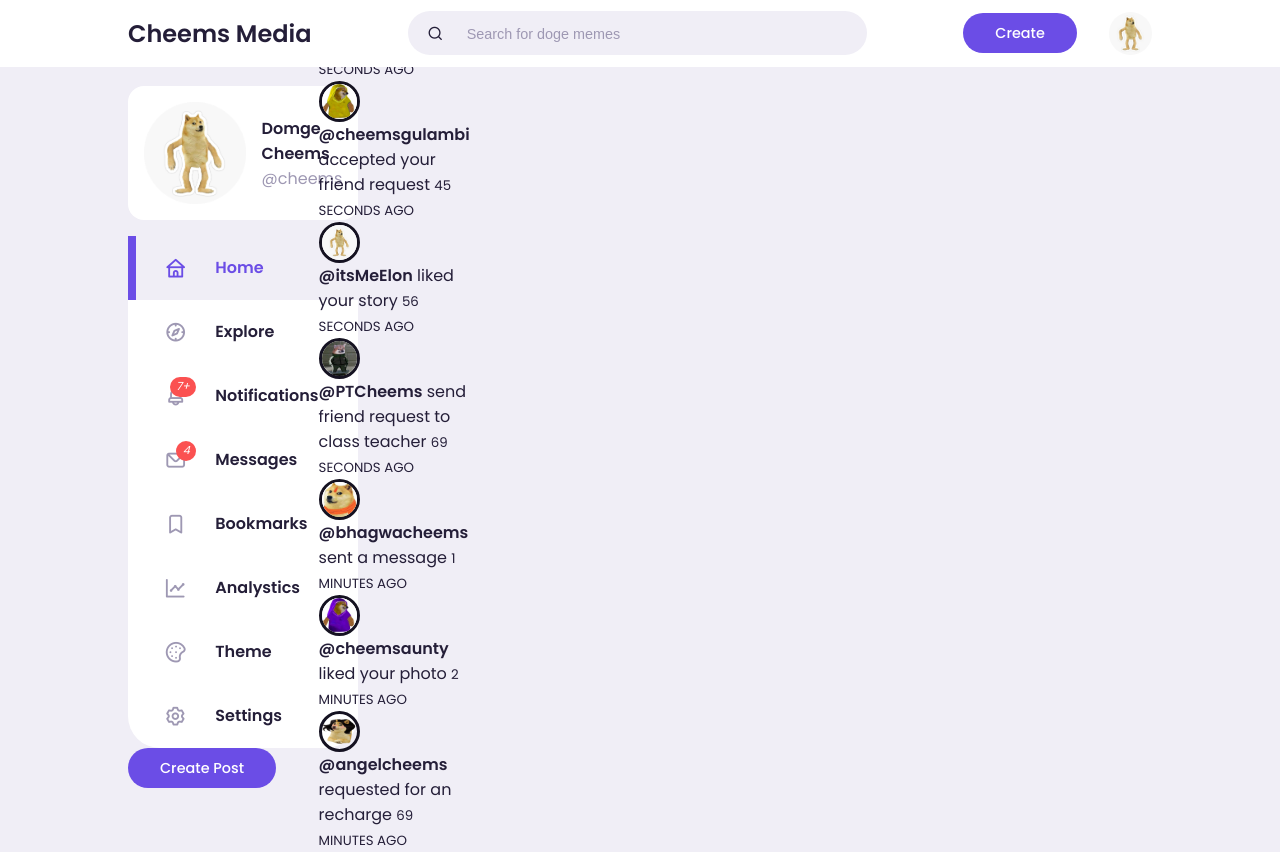
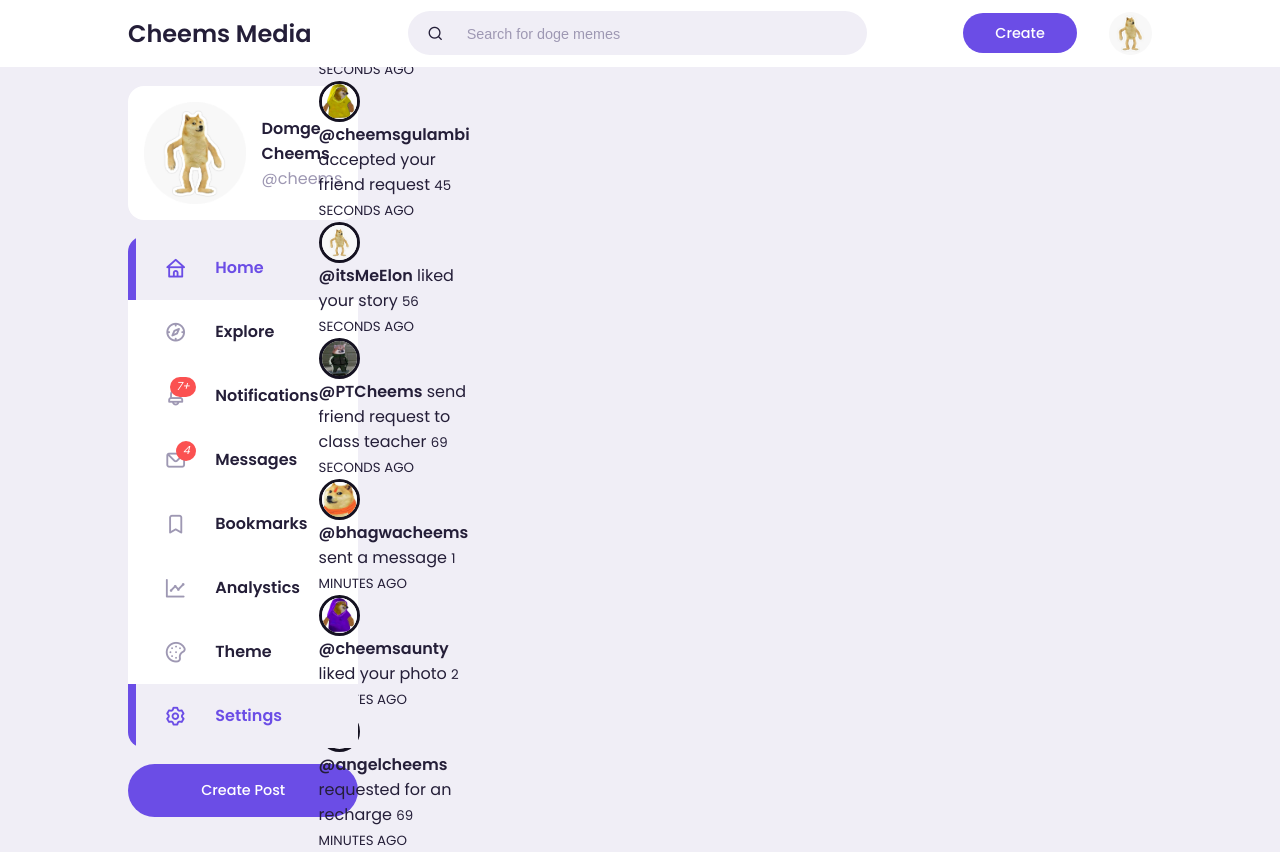
Before and after one commit to SHIVENDRA8004/SocialMediaClone, a plain HTML site: page index.html in a window 1280 px wide. Drawn offline with nearby package versions, Linux system fonts and the light colour scheme.

Commit message:
Now the code for menu items is ended

```diff
--- a/index.html
+++ b/index.html
@@ -152,7 +152,7 @@
                         <span><i class="uil uil-palette"></i></span>
                         <h3>Theme</h3>
                     </a>
-                    <a class="menu-items ">
+                    <a class="menu-items active">
                         <span><i class="uil uil-setting"></i></span>
                         <h3>Settings</h3>
                     </a>
--- a/styles.css
+++ b/styles.css
@@ -199,3 +199,17 @@ main .container .left .profile{
     position: absolute;
     background: var(--color-primary);
 }
+.left .sidebar .menu-items:first-child.active{
+    border-top-left-radius: var(--card-border-radius);
+    overflow: hidden;
+}
+.left .sidebar .menu-items:last-child.active{
+    border-bottom-left-radius: var(--card-border-radius);
+    overflow: hidden;
+}
+.left .btn {
+    margin-top: 1rem;
+    width: 100%;
+    text-align: center;
+    padding: 1rem 0;
+}
```
